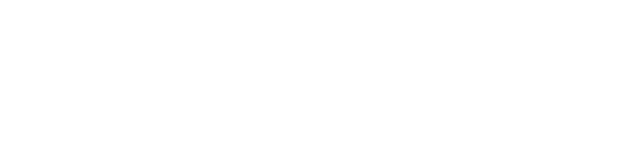
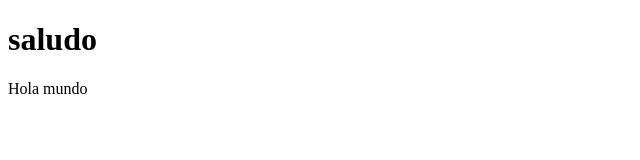
Before and after one commit to AlvaroV2746/test, a plain HTML site: page index1.html in a window 1280 px wide. Shown: the whole page, without its empty margins (0-640 px from the left). Drawn offline with Linux system fonts and the light colour scheme.

Commit message:
actualizacion Rama B

```diff
--- a/index1.html
+++ b/index1.html
@@ -6,6 +6,8 @@
     <title>Document</title>
 </head>
 <body>
+    <h1>saludo</h1>
+    <p>Hola mundo</p>
 
 </body>
 </html>
```
